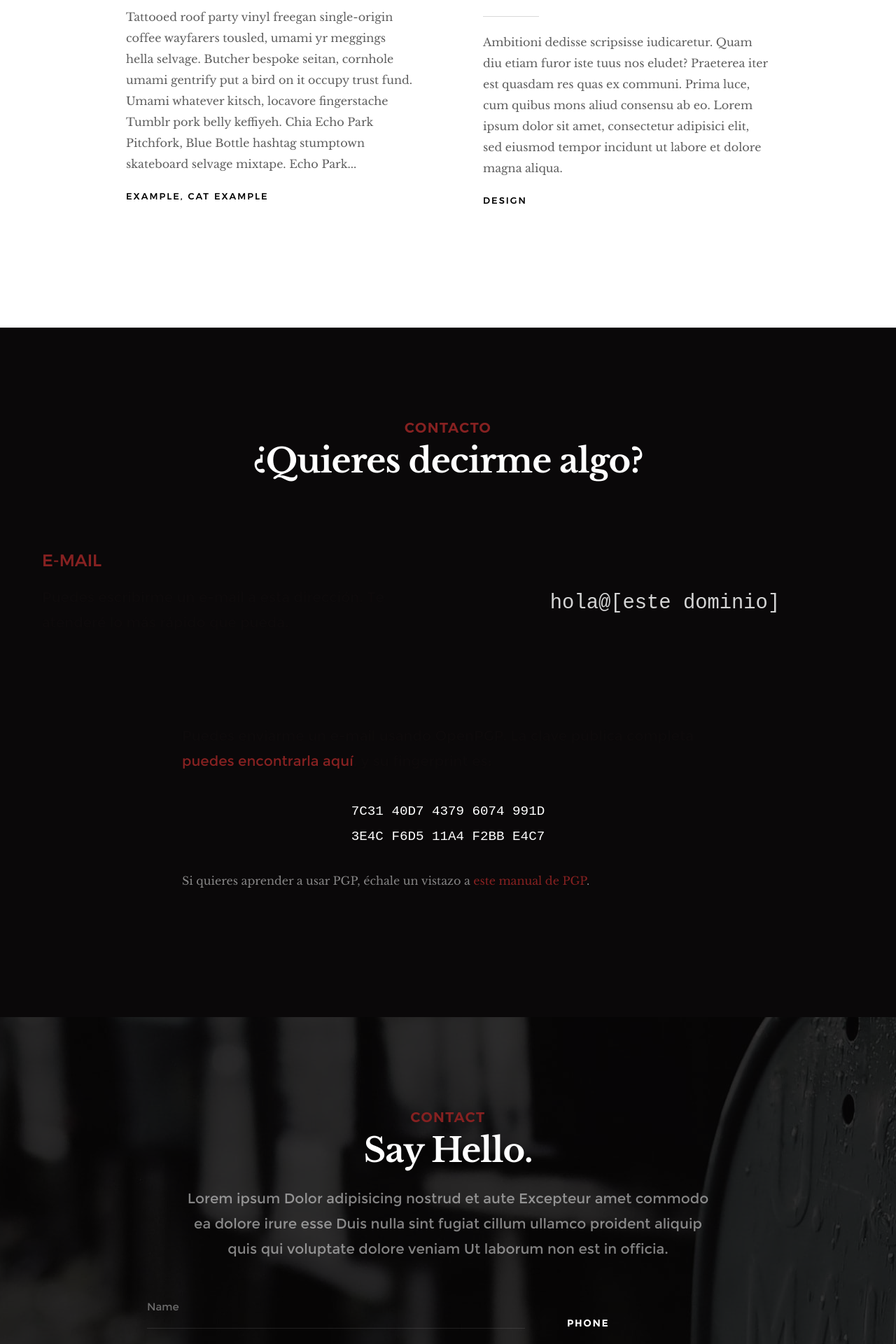
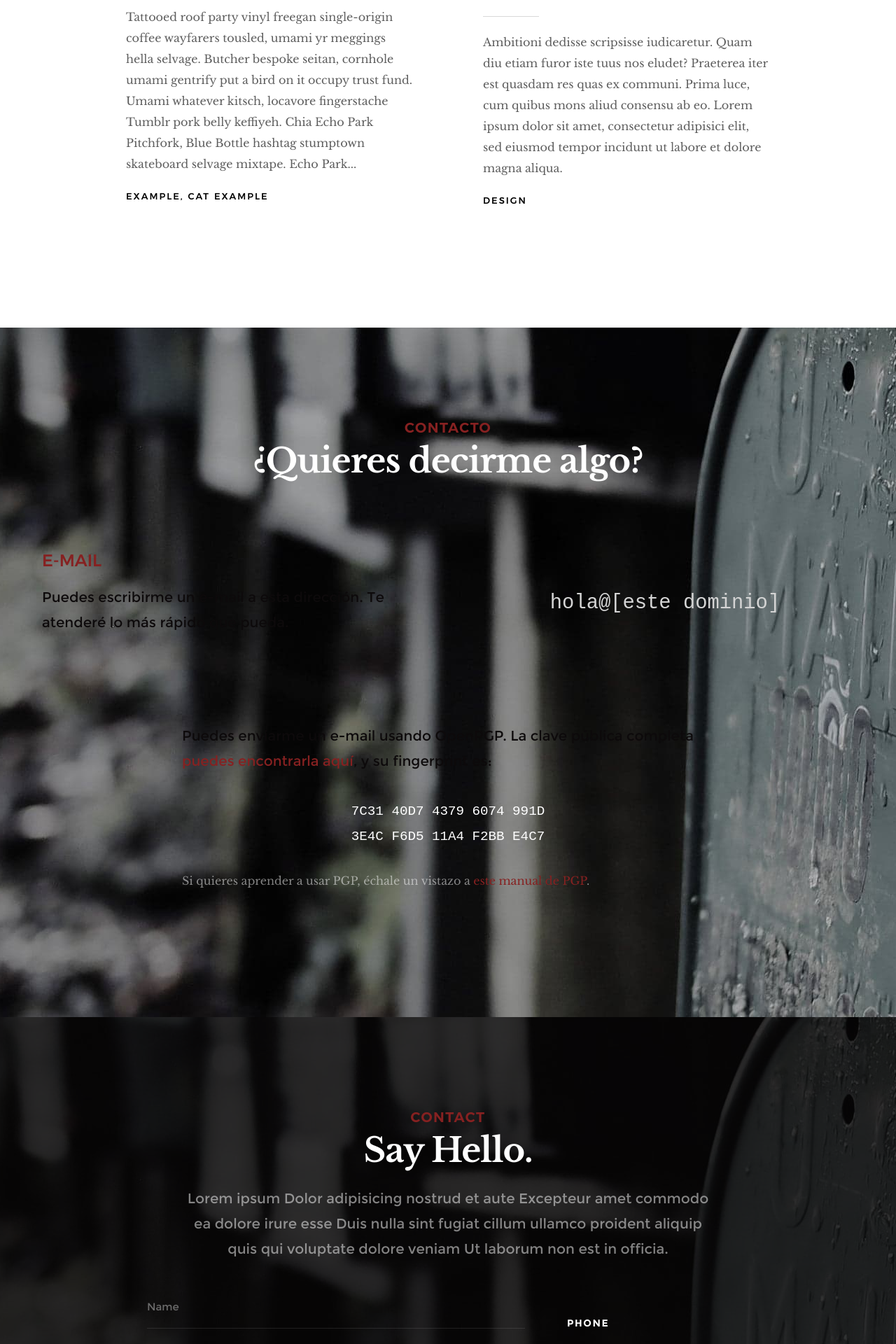
Before and after one commit to MrAnnix/Hola-theme-Jekyll, a Jekyll site: the page built from index.html, in a window 1280 px wide. Shown: the part 4423-6343 px from the top of the page at 70% size. Built offline with Jekyll 4.4.1, drawn with Linux system fonts in a browser that asks for light colours.

Commit message:
Update index.html

```diff
--- a/index.html
+++ b/index.html
@@ -178,7 +178,7 @@ layout: default
 
     <!-- s-contact
     ================================================== -->
-    <section id="contact" class="s-contact target-section" style="background: url({{ site.contact_bg }});background-position: center;">
+    <section id="contact" class="s-contact target-section" style="background: url({{ site.hola.contact_bg }});background-position: center;">
     <!--<div class="overlay" style="opacity:0;"></div>-->
     <div class="row narrow section-intro">
         <div class="col-full">
```
